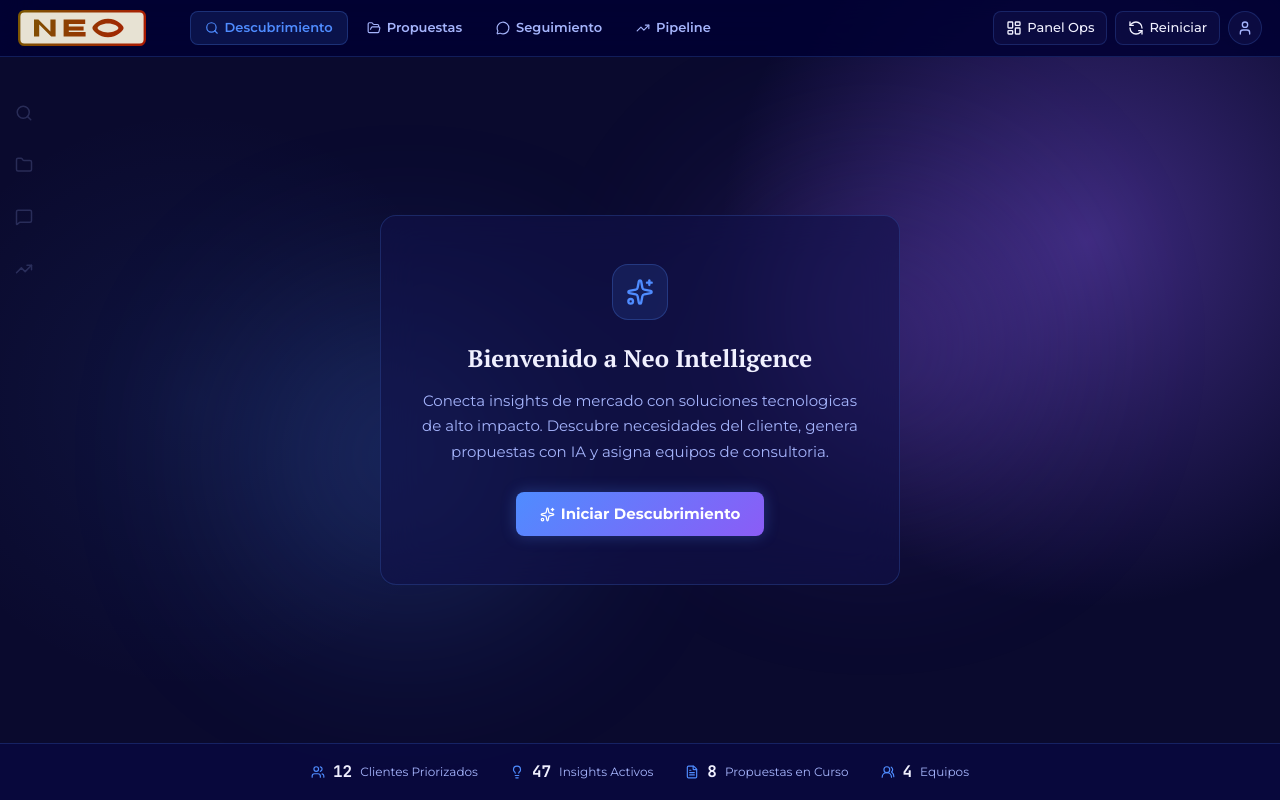
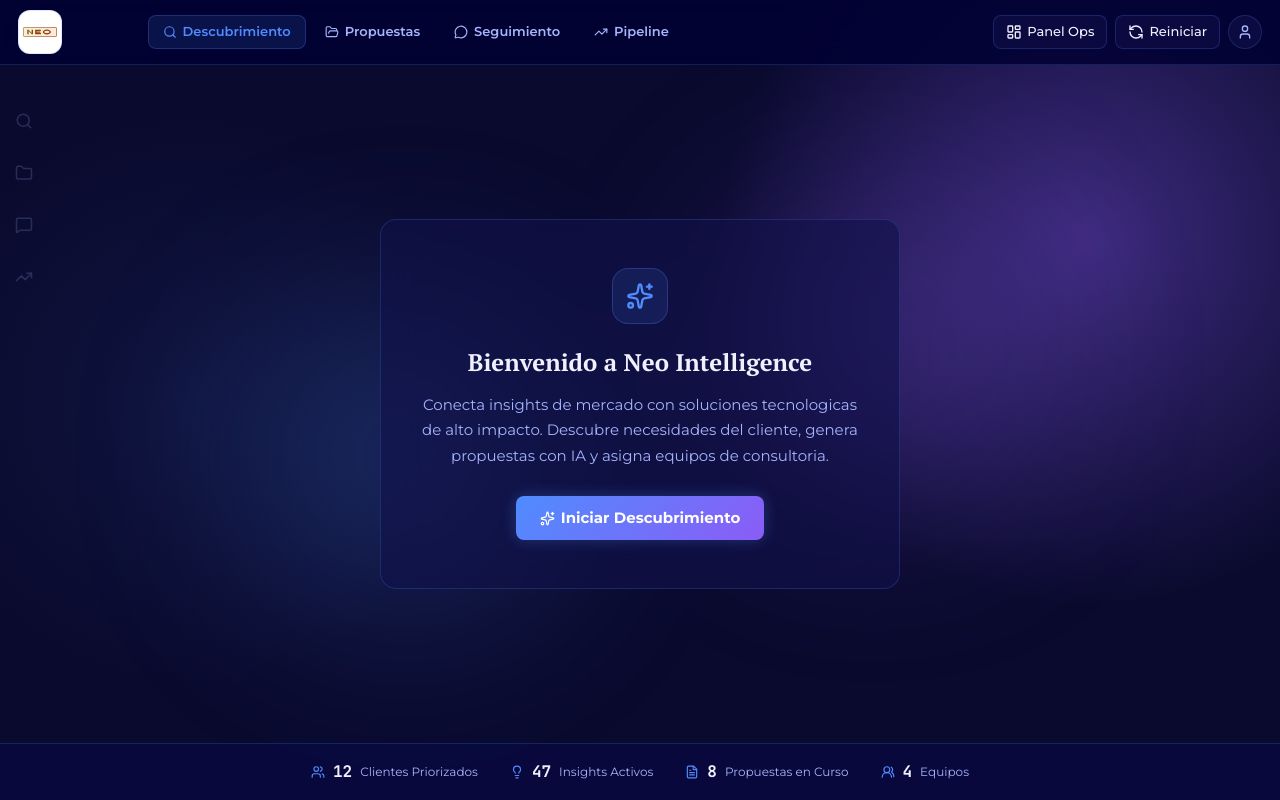
Before and after one commit to MiguelAAR10/neo-proposal-agent, a Next.js app in the folder frontend-web/: page / in a window 1280 px wide. Built offline with nearby package versions, Linux system fonts and the light colour scheme; no server answers.

Commit message:
feat(ui): [2026-03-07 21:50 -0500] header company logo with safe fallback

```diff
--- a/frontend-web/src/app/globals.css
+++ b/frontend-web/src/app/globals.css
@@ -1580,6 +1580,37 @@ h1, h2, h3, h4, h5, h6 {
   opacity: 0.95;
 }
 
+.neo-header-company-logo {
+  width: 44px;
+  height: 44px;
+  border-radius: 12px;
+  border: 1px solid var(--glass-border);
+  background: #ffffff;
+  display: flex;
+  align-items: center;
+  justify-content: center;
+  overflow: hidden;
+  flex-shrink: 0;
+}
+
+.neo-header-company-logo__img {
+  width: 80%;
+  height: 80%;
+  object-fit: contain;
+}
+
+.neo-header-company-logo__img--neo {
+  filter: invert(1);
+}
+
+.neo-header-company-logo__fallback {
+  font-family: var(--font-mono), monospace;
+  font-size: 14px;
+  font-weight: 700;
+  color: #0a0a2e;
+  letter-spacing: 0.04em;
+}
+
 .neo-main-header__left {
   display: flex;
   align-items: center;
--- a/frontend-web/src/app/page.tsx
+++ b/frontend-web/src/app/page.tsx
@@ -2,11 +2,11 @@
 
 import { useCallback } from "react";
 import dynamic from "next/dynamic";
-import Image from "next/image";
 import Link from "next/link";
 import { LayoutDashboard, RefreshCcw, User } from "lucide-react";
 import { useAppStore } from "@/stores/appStore";
 import { AppTabs } from "@/components/layout/AppTabs";
+import { HeaderCompanyLogo } from "@/components/layout/HeaderCompanyLogo";
 import { EmptyState } from "@/components/screens/EmptyState";
 import { ClientSelectionForm } from "@/components/screens/ClientSelectionForm";
 import { ActiveWorkspace } from "@/components/screens/ActiveWorkspace";
@@ -79,15 +79,7 @@ export default function HomePage() {
       <header className="neo-main-header">
         {/* Left: Logo */}
         <div className="neo-main-header__left">
-          <Image
-            src="/logos/neo-primary.svg"
-            alt="Neo Intelligence"
-            width={160}
-            height={44}
-            className="neo-header-logo"
-            priority
-            unoptimized
-          />
+          <HeaderCompanyLogo selectedClient={selectedClient} />
         </div>
 
         {/* Center: Client tag + Tabs */}
--- /dev/null
+++ b/frontend-web/src/components/layout/HeaderCompanyLogo.tsx
@@ -0,0 +1,73 @@
+'use client'
+
+import { useMemo, useState } from 'react'
+import Image from 'next/image'
+import type { Client } from '@/stores/appStore'
+
+interface HeaderCompanyLogoProps {
+  selectedClient: Client | null
+}
+
+function slugifyCompany(value: string): string {
+  return value.trim().toLowerCase().normalize('NFD').replace(/[\u0300-\u036f]/g, '').replace(/\s+/g, '-')
+}
+
+function getInitials(value: string): string {
+  return value
+    .split(/\s+/)
+    .map((part) => part[0] ?? '')
+    .join('')
+    .slice(0, 2)
+    .toUpperCase()
+}
+
+export function HeaderCompanyLogo({ selectedClient }: HeaderCompanyLogoProps) {
+  const [failedLogos, setFailedLogos] = useState<Record<string, true>>({})
+
+  const companyLogoSrc = useMemo(() => {
+    if (!selectedClient?.name) return null
+    return `/logos/companies/${slugifyCompany(selectedClient.name)}.png`
+  }, [selectedClient])
+
+  const logoError = companyLogoSrc ? Boolean(failedLogos[companyLogoSrc]) : false
+
+  if (selectedClient && logoError) {
+    return (
+      <div className="neo-header-company-logo" aria-label={selectedClient.display_name}>
+        <span className="neo-header-company-logo__fallback">
+          {getInitials(selectedClient.display_name || selectedClient.name)}
+        </span>
+      </div>
+    )
+  }
+
+  if (selectedClient && companyLogoSrc) {
+    return (
+      <div className="neo-header-company-logo">
+        <Image
+          src={companyLogoSrc}
+          alt={`Logo ${selectedClient.display_name}`}
+          width={44}
+          height={44}
+          className="neo-header-company-logo__img"
+          onError={() => setFailedLogos((prev) => ({ ...prev, [companyLogoSrc]: true }))}
+          unoptimized
+        />
+      </div>
+    )
+  }
+
+  return (
+    <div className="neo-header-company-logo">
+      <Image
+        src="/logos/neo-primary.svg"
+        alt="Neo Intelligence"
+        width={44}
+        height={44}
+        className="neo-header-company-logo__img neo-header-company-logo__img--neo"
+        priority
+        unoptimized
+      />
+    </div>
+  )
+}
```
